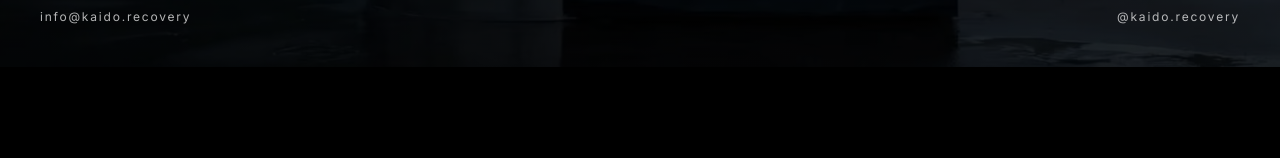
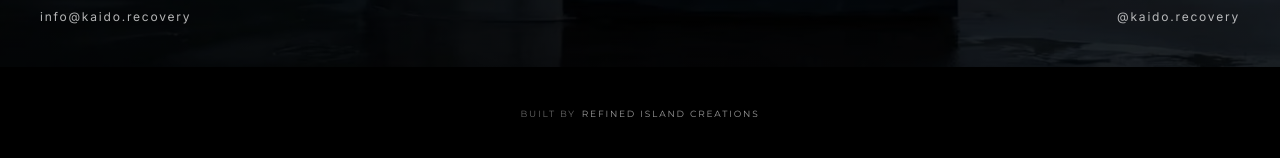
Before and after one commit to refinedislandcreations/kaido, a Jekyll site: the page built from index.html, in a window 1280 px wide. Shown: the part 833-991 px from the top of the page. Built offline with Jekyll 4.4.1, drawn with Linux system fonts in a browser that asks for light colours; before the commit the page ends 900 px from its top, so only the background shows below that.

Commit message:
Update index

```diff
--- a/index.html
+++ b/index.html
@@ -878,3 +878,26 @@ og_image: "/assets/images/phantom-hero.png"
     }
   })();
 </script>
+
+<!-- Built By (page-level footer) -->
+<footer class="relative bg-black">
+  <div class="mx-auto w-full max-w-screen-2xl">
+    <div class="mx-auto w-full max-w-7xl px-4 py-6 sm:px-6 md:px-8 md:py-10">
+      <div
+        class="flex flex-wrap items-center justify-center gap-x-1.5 gap-y-2 text-center"
+      >
+        <span
+          class="font-title text-[8px] uppercase tracking-[0.2em] text-white/40 sm:text-[9px]"
+          >Built By</span
+        >
+        <a
+          href="https://refinedislandcreations.com"
+          target="_blank"
+          rel="noopener noreferrer"
+          class="font-title text-[8px] uppercase tracking-[0.2em] text-white/60 transition hover:text-white/90 sm:text-[9px]"
+          >Refined Island Creations</a
+        >
+      </div>
+    </div>
+  </div>
+</footer>
```
